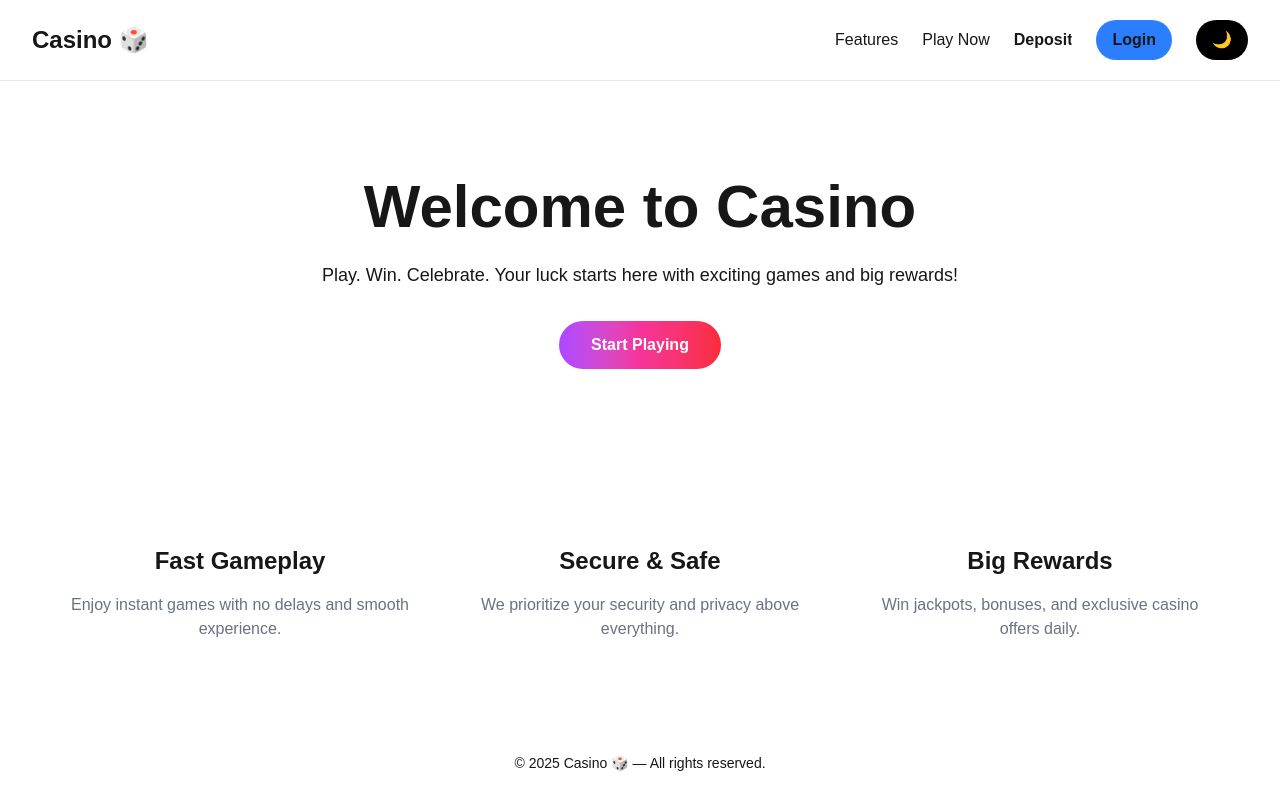
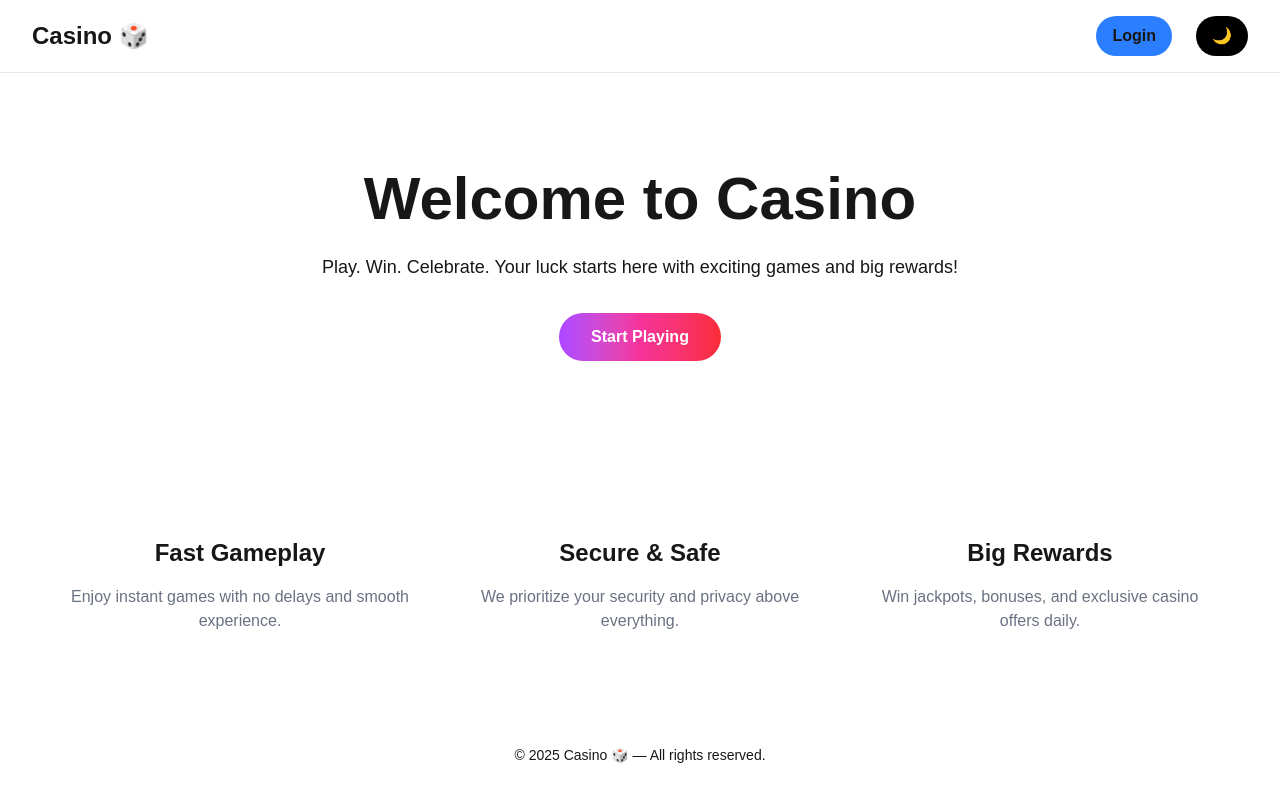
Before and after one commit to tarkeshwarraj/next-casino, a Next.js app: page / in a window 1280 px wide. Shown: the top 810 px of the page. Built offline with nearby package versions, Linux system fonts and the light colour scheme.

Commit message:
navbar update

```diff
--- a/components/Navbar.jsx
+++ b/components/Navbar.jsx
@@ -49,7 +49,7 @@ export default function Navbar() {
 
       {/* Desktop Menu */}
       <div className="space-x-6 hidden md:flex items-center">
-        <a
+        {/* <a
           href="#features"
           className="hover:underline"
           style={{ color: "var(--foreground)" }}
@@ -62,9 +62,9 @@ export default function Navbar() {
           style={{ color: "var(--foreground)" }}
         >
           Play Now
-        </a>
+        </a> */}
 
-        <Link href="/deposit-withdraw">
+        {/* <Link href="/deposit-withdraw">
           <button
             className="relative inline-flex items-center justify-center py-3 overflow-hidden font-bold rounded-full group transition-all"
             style={{ color: "var(--foreground)" }}
@@ -72,7 +72,7 @@ export default function Navbar() {
             <span className="absolute inset-0 w-full h-full bg-gradient-to-br from-cyan-400 via-blue-500 to-indigo-600 opacity-0 group-hover:opacity-100 transition duration-300 blur-lg group-hover:shadow-lg group-hover:shadow-cyan-500/50"></span>
             <span className="relative">Deposit</span>
           </button>
-        </Link>
+        </Link> */}
 
         {isLoggedIn && (
           <Link href="/dashboard" className="text-blue-500">
@@ -157,7 +157,7 @@ export default function Navbar() {
           border: "1px solid #e0e0e0",
         }}
       >
-        <a
+        {/* <a
           href="#features"
           onClick={() => setIsMenuOpen(false)}
           className="hover:underline"
@@ -173,9 +173,9 @@ export default function Navbar() {
           style={{ color: "var(--foreground)" }}
         >
           Play Now
-        </a>
+        </a> */}
 
-        <Link href="/deposit-withdraw" onClick={() => setIsMenuOpen(false)}>
+        {/* <Link href="/deposit-withdraw" onClick={() => setIsMenuOpen(false)}>
           <button
             className="relative inline-flex items-center justify-center overflow-hidden font-bold rounded-full group transition-all"
             style={{ color: "var(--foreground)" }}
@@ -183,18 +183,18 @@ export default function Navbar() {
             <span className="absolute inset-0 w-full h-full bg-gradient-to-br from-cyan-400 via-blue-500 to-indigo-600 opacity-0 group-hover:opacity-100 transition duration-300 blur-lg group-hover:shadow-lg group-hover:shadow-cyan-500/50"></span>
             <span className="relative">Deposit</span>
           </button>
-        </Link>
+        </Link> */}
 
         {/* Login Button in Mobile Menu */}
 
-        <Link href="/login" onClick={() => setIsMenuOpen(false)}>
+        {/* <Link href="/login" onClick={() => setIsMenuOpen(false)}>
           <button
             className="gap-2 px-4 py-2 rounded-full font-semibold transition-all duration-300 bg-blue-500 text-white hover:bg-blue-600"
             style={{ color: "var(--foreground)" }}
           >
             Login/SignUp
           </button>
-        </Link>
+        </Link> */}
 
         <button
           onClick={() => {
```
